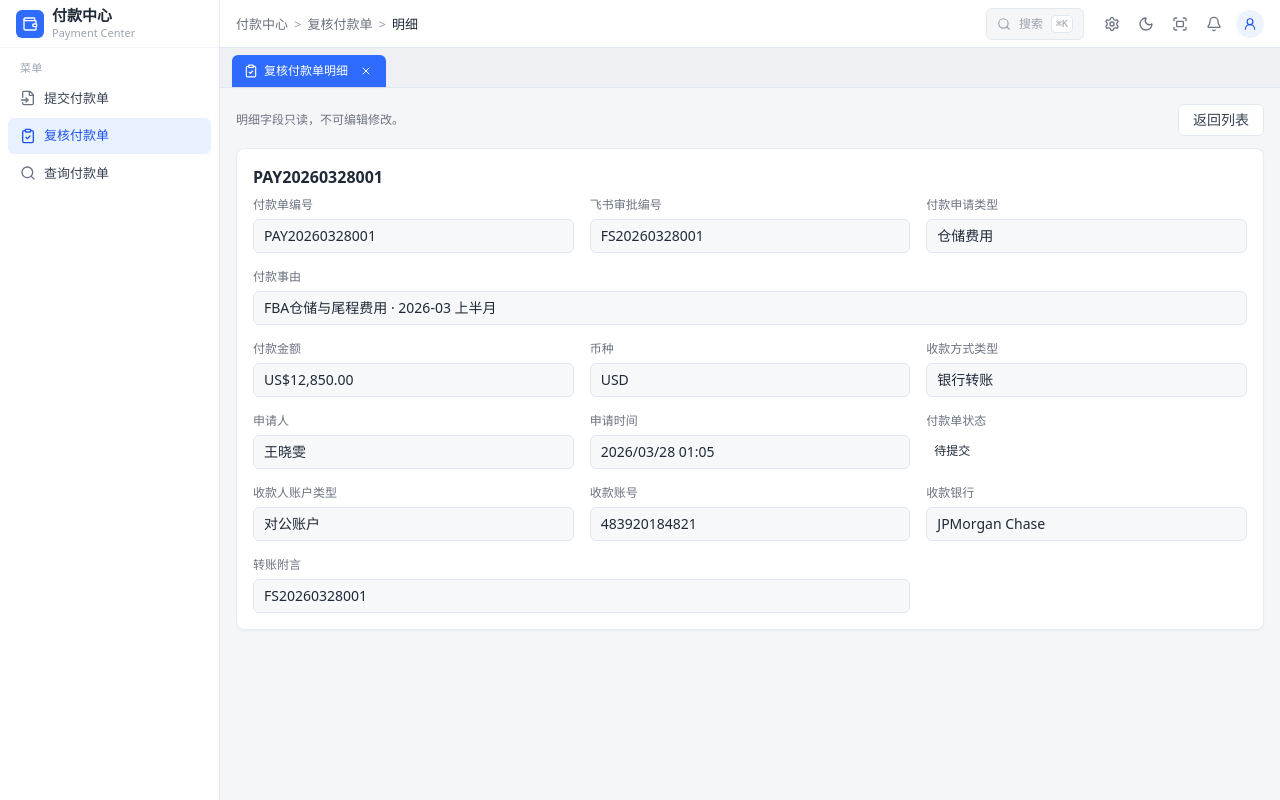
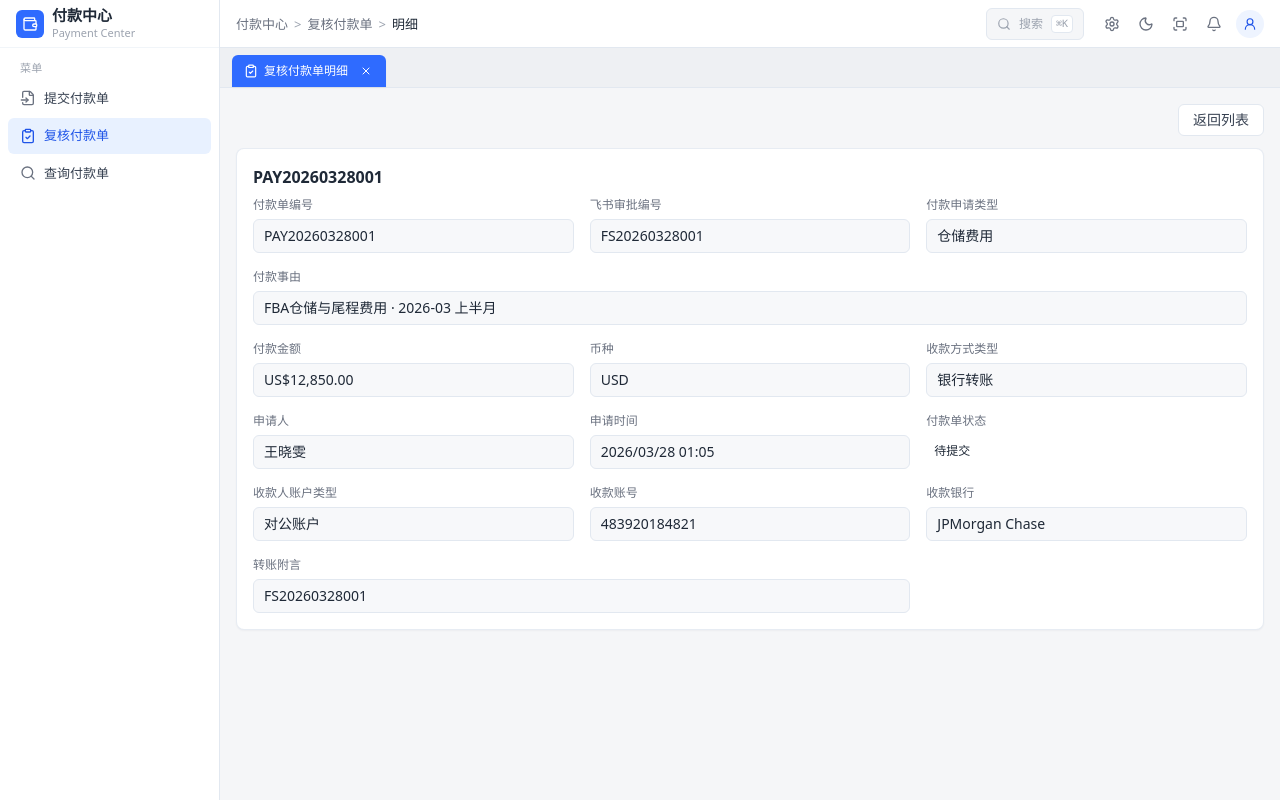
Before and after one commit to 1831833hym-eng/pay-hub, a Next.js app: page /review/pay-001 in a window 1280 px wide. Built offline with nearby package versions, Linux system fonts and the light colour scheme.

Commit message:
fix: 移除复核明细页只读说明文字
Co-authored-by: cursor186 <cursor186@bestfulfill.com>

```diff
--- a/src/app/review/[id]/page.tsx
+++ b/src/app/review/[id]/page.tsx
@@ -38,7 +38,6 @@ export default function ReviewDetailPage() {
   return (
     <AppShell
       title={canReview ? "复核付款单明细" : "查看付款单"}
-      description="明细字段只读，不可编辑修改。"
       actions={
         <Link href="/review">
           <Button variant="secondary">返回列表</Button>
```
